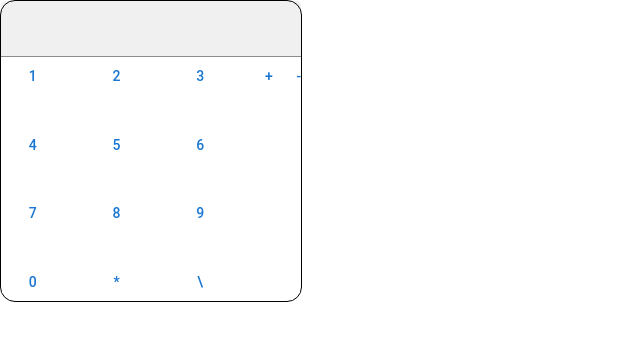
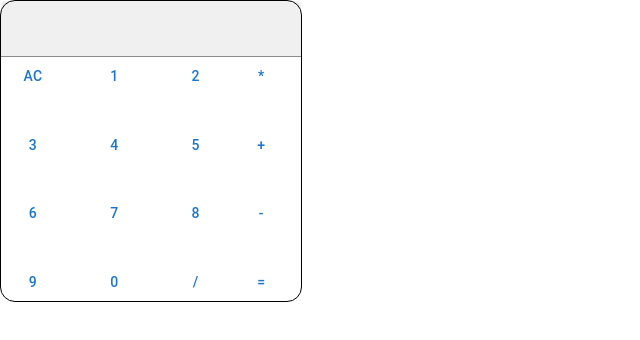
Before and after one commit to empero6/calculator, a React (Create React App) app: page / in a window 1280 px wide. Shown: the top 340 px of the page, without its empty margins (0-640 px from the left). Built offline with nearby package versions, Linux system fonts and the light colour scheme.

Commit message:
Added Button

```diff
--- a/src/components/Buttons.js
+++ b/src/components/Buttons.js
@@ -9,6 +9,9 @@ const Buttons = () => {
     <Box sx={{ display: "flex" }}>
       <Box>
         <Grid container spacing={4} columns={16}>
+          <Grid item xs={5}>
+            <Button>AC</Button>
+          </Grid>
           <Grid item xs={5}>
             <Button>1</Button>
           </Grid>
@@ -40,20 +43,23 @@ const Buttons = () => {
             <Button>0</Button>
           </Grid>
           <Grid item xs={5}>
-            <Button>*</Button>
-          </Grid>
-          <Grid item xs={5}>
-            <Button>\</Button>
+            <Button>/</Button>
           </Grid>
         </Grid>
       </Box>
       <Box>
-        <Grid container spacing={1}>
-          <Grid item xs={5}>
+        <Grid container spacing={4}>
+          <Grid item>
+            <Button>*</Button>
+          </Grid>
+          <Grid item>
             <Button>+</Button>
           </Grid>
-          <Grid item xs={5}>
+          <Grid item>
             <Button>-</Button>
+          </Grid>
+          <Grid item>
+            <Button>=</Button>
           </Grid>
         </Grid>
       </Box>
```
